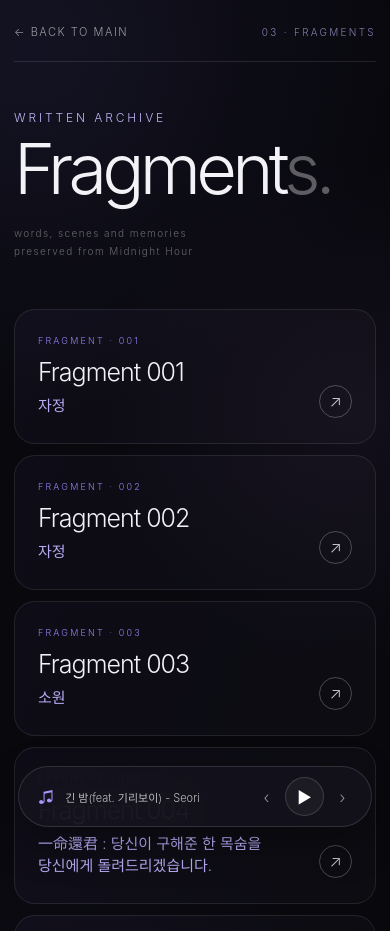
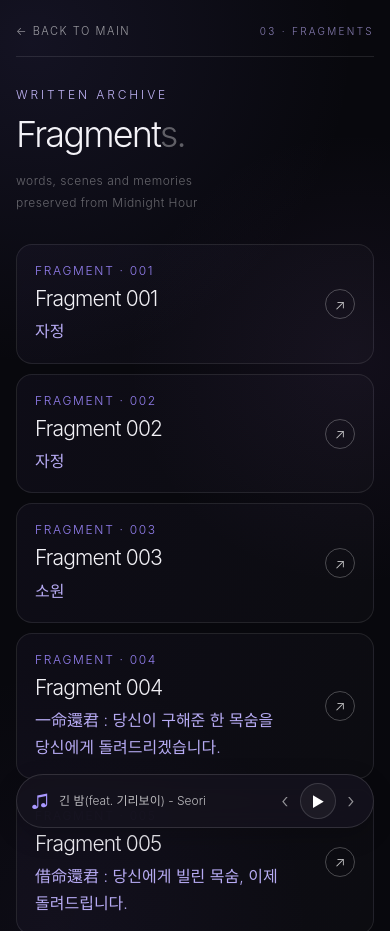
Before and after one commit to PMC314159/midnight-hour, a plain HTML site: page fragments/index.html in a window 390 px wide. Shown: the top 931 px of the page. Drawn offline with Linux system fonts and the light colour scheme; a web font is replaced by a local one.

Commit message:
Unify compact page layouts and fixed music player sizing

```diff
--- /dev/null
+++ b/compact.css
@@ -0,0 +1,146 @@
+/* Shared sizing, loaded after each page's visual styles. */
+:root {
+  --content-width: 880px;
+  --reading-width: 600px;
+  --player-width: 660px;
+}
+
+.home-screen,
+.fragments-wrap,
+.personnel-wrap,
+.stills-wrap,
+.page {
+  width: min(var(--content-width), calc(100% - 48px));
+}
+
+.fragments-wrap,
+.personnel-wrap,
+.stills-wrap,
+.page { padding: 28px 0 120px; }
+
+.fragments-top,
+.personnel-top,
+.stills-top,
+.topbar { padding-bottom: 18px; }
+
+.fragments-heading,
+.personnel-heading,
+.stills-heading,
+.timeline-header { padding: 38px 0 40px; gap: 24px; }
+
+.fragments-title,
+.personnel-title,
+.stills-title,
+.timeline-title {
+  font-size: clamp(36px, 5vw, 56px);
+  line-height: 1.08;
+  letter-spacing: -.05em;
+}
+
+.fragments-description,
+.personnel-description,
+.stills-description,
+.timeline-meta { font-size: 12px; letter-spacing: .04em; }
+
+.home-heading { font-size: clamp(21px, 3vw, 26px); }
+.tablet { border-radius: 22px; box-shadow: 0 16px 44px #05020d38; }
+.tablet img, .hero-overlay { border-radius: 16px; }
+
+.fragment-list { gap: 10px; }
+.fragment-card {
+  min-height: 110px;
+  padding: 20px 24px;
+  gap: 20px;
+  border-radius: 16px;
+}
+.fragment-card-index { margin-bottom: 8px; font-size: 12px; letter-spacing: .14em; }
+.fragment-card-title { font-size: clamp(21px, 2.6vw, 26px); }
+.fragment-card-subtitle { margin-top: 7px; font-size: 16px; line-height: 1.65; }
+.fragment-card-arrow { width: 34px; height: 34px; font-size: 14px; }
+
+.writing { width: min(var(--reading-width), 100%); font-size: 16px; line-height: 1.95; }
+.writing p { margin-bottom: 1.4em; }
+.mh-fr-modal { padding: 52px 24px 120px; }
+.mh-fr-reader {
+  width: min(700px, 100%);
+  padding: 36px 44px 44px;
+  border-radius: 18px;
+}
+.mh-fr-reader-index { font-size: 12px; letter-spacing: .14em; }
+.mh-fr-reader-title { font-size: 28px; }
+.mh-fr-reader-subtitle { padding-bottom: 22px; font-size: 16px; }
+.mh-fr-reader-body { padding-top: 24px; font-size: 16px; line-height: 1.95; overflow-wrap: anywhere; }
+.mh-fr-reader-body p { margin-bottom: 1.4em; }
+.mh-fr-close { font-size: 12px; }
+
+.mh-timeline { --track-x: 16px; }
+.act, .event { padding-left: 48px; }
+.act { min-height: 48px; margin: 16px 0; }
+.act-title { font-size: 18px; }
+.event { margin-bottom: 16px; }
+.event-card { padding: 24px 28px; border-radius: 16px; }
+.event-title { font-size: 24px; }
+.event-body { margin-top: 20px; font-size: 16px; line-height: 1.9; }
+
+.person-block { grid-template-columns: minmax(0, .72fr) minmax(0, 1.28fr); column-gap: 20px; align-items: start; }
+.person-block.reverse { grid-template-columns: minmax(0, 1.28fr) minmax(0, .72fr); }
+.person-visual, .person-card { border-radius: 18px; }
+.person-card { padding: 22px 24px; }
+.person-name { font-size: 34px; line-height: 1.15; }
+.person-role { font-size: 16px; }
+.person-row { grid-template-columns: 105px minmax(0, 1fr); gap: 12px; padding: 11px 0; }
+.person-label { font-size: 12px; }
+.person-text { font-size: 16px; line-height: 1.75; }
+.still-grid { gap: 14px; }
+.still-card { border-radius: 16px; }
+
+/* One player size for the home, direct URLs and iframe navigation. */
+#music-player {
+  position: fixed !important;
+  inset: auto auto calc(max(var(--music-viewport-inset, 0px), var(--player-bottom-inset, 0px)) + max(16px, env(safe-area-inset-bottom, 0px))) 50% !important;
+  transform: translateX(-50%) !important;
+  width: min(var(--player-width), calc(100% - 32px)) !important;
+  max-width: calc(100% - 32px) !important;
+  min-height: 58px;
+  margin: 0 !important;
+  padding: 8px 12px 8px 18px;
+  gap: 14px;
+  border: 1px solid rgba(255,255,255,.13);
+  border-radius: 999px;
+  background: rgba(20,18,29,.92);
+  box-shadow: 0 8px 24px rgba(0,0,0,.2);
+  animation: none !important;
+}
+#music-player .music-left { flex: 1 1 auto; min-width: 0; gap: 10px; }
+#music-player .music-icon { font-size: 19px; }
+#music-player .music-title { max-width: none; font-size: 13px; line-height: 1.5; }
+#music-player .music-controls { flex: 0 0 auto; gap: 4px; }
+#music-player .music-btn { width: 38px; height: 38px; font-size: 14px; }
+#music-player .music-btn.small { width: 30px; height: 38px; font-size: 20px; }
+
+@media (max-width: 720px) {
+  .home-screen, .fragments-wrap, .personnel-wrap, .stills-wrap, .page { width: calc(100% - 32px); }
+  .fragments-wrap, .personnel-wrap, .stills-wrap, .page { padding-top: 24px; }
+  .fragments-heading, .personnel-heading, .stills-heading, .timeline-header {
+    flex-direction: column; align-items: flex-start; padding: 30px 0; gap: 16px;
+  }
+  .fragments-description, .personnel-description, .stills-description, .timeline-meta { text-align: left; }
+  .fragment-card { padding: 18px; min-height: 108px; gap: 12px; align-items: center; }
+  .fragment-card-arrow { width: 30px; height: 30px; }
+  .mh-fr-modal { padding: 52px 16px 110px; }
+  .mh-fr-reader { padding: 28px 22px 34px; }
+  .mh-fr-reader-title { font-size: 24px; }
+  .person-block, .person-block.reverse { grid-template-columns: 1fr; gap: 14px; }
+  .person-visual { width: min(100%, 360px); }
+  .person-name { font-size: 30px; }
+  .person-row { grid-template-columns: 1fr; gap: 6px; }
+  .mh-timeline { --track-x: 10px; }
+  .act, .event { padding-left: 32px; }
+  .event-card { padding: 20px; }
+  .event-title { font-size: 22px; }
+  #music-player { min-height: 54px; padding: 7px 9px 7px 14px; gap: 8px; }
+  #music-player .music-title { font-size: 12px; }
+  #music-player .music-controls { gap: 2px; }
+  #music-player .music-btn { width: 36px; height: 36px; }
+  #music-player .music-btn.small { width: 26px; height: 36px; }
+}
--- a/fragments/index.html
+++ b/fragments/index.html
@@ -1375,6 +1375,7 @@
 
   </style>
 
+<link rel="stylesheet" href="../compact.css?v=1">
 </head>
 
 
```
Also changed, not shown: index.html (+2 -7 lines), personnel/index.html (+1 -0 lines), prologue/index.html (+1 -0 lines), stills/index.html (+1 -0 lines), timeline/index.html (+1 -0 lines).
